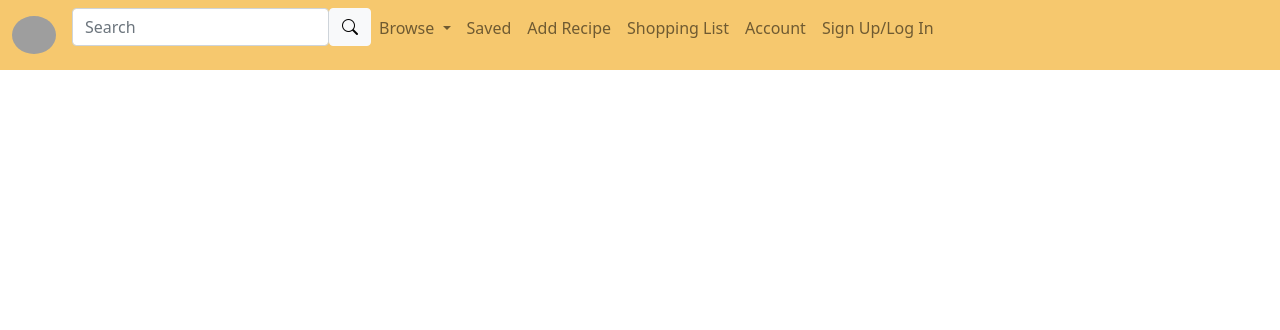
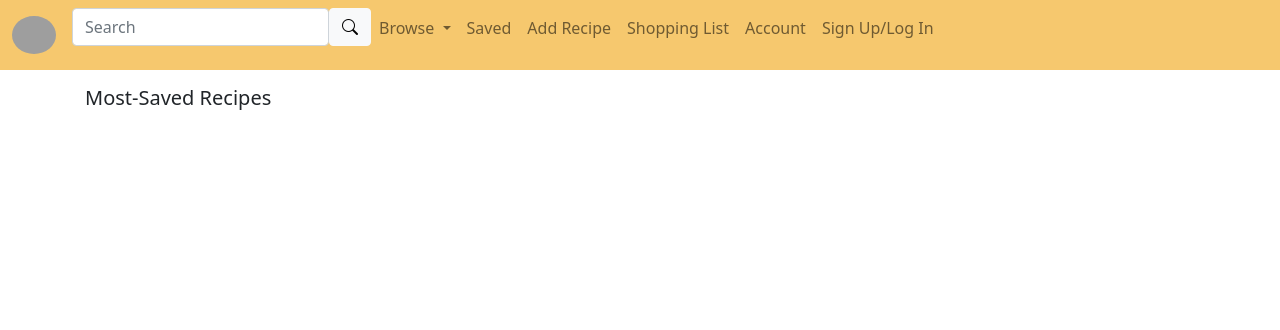
Before and after one commit to xena718/recipe_app_dev, a Flask app: page / in a window 1280 px wide. Shown: the top 330 px of the page. Run offline with Flask 2, Linux system fonts and the light colour scheme; the visitor is signed in with stand-in values (Sample User, id 1); data comes from the database, SQL or seed files in the repository; data that the repository does not hold is empty; grey boxes are pictures that could not be loaded.

Commit message:
update remove button icon

```diff
--- a/server.py
+++ b/server.py
@@ -168,7 +168,19 @@ def save_remove():
 
 @app.route("/remove", methods=["POST"])
 def remove_from_saved_recipes():
-    pass
+    #user must have logged in before user is routed to this route.
+    # user_email = session["logged_in_user_email"]
+    # user = crud.get_user_by_email(user_email)
+
+    recipe_id = request.json.get("recipeId")
+    recipe = crud.get_recipe_by_recipe_id(recipe_id)
+    saved_recipe_entry = crud.get_saved_recipe_by_recipe_id(recipe_id)
+
+    #delete the saved_recipe_entry
+    db.session.delete(saved_recipe_entry)
+    db.session.commit()
+
+    return "removed_from_saved"
 
 
 
@@ -359,9 +371,10 @@ def browse_recipes():
 def search():
     """obtain user search input, parse input, and return results"""
     input = request.form.get("search-input")
-
     matched_recipes =crud.search_recipes(input)
 
+    user_email = session["logged_in_user_email"]
+    current_user = crud.get_user_by_email(user_email)
     # # how to do partial search () e.g. title contains one or multipl words of the input
 
     # split input (if phrase) to words and then search each word against title, author, ingredient
@@ -369,7 +382,7 @@ def search():
 
     # present the results in what order?order by title
 
-    return render_template("search_output.html", search_returned_recipes=matched_recipes)
+    return render_template("search_output.html", current_user=current_user, search_returned_recipes=matched_recipes)
 
 @app.route("/cuisines")
 def display_cuisines_homepage():
--- a/static/css/recipe_app.css
+++ b/static/css/recipe_app.css
@@ -7,6 +7,13 @@
     margin-right:auto;
 
 }
+.text-above-recipe-cards{
+    padding-left:10px;
+    padding-right:10px;
+    margin-top: 1rem;
+    margin-bottom: 0.1rem;
+}
+
 /* overflow:auto solved the problem of .navbar div white space on the right end of page */
 .recipe-cards{
     margin-left:auto;
@@ -46,6 +53,9 @@
     /* border-radius: 50%; */
 }
 
+.no-underline{
+    text-decoration: none;
+}
 
 .recipe-img {
     border-radius: 0.25rem;
@@ -53,7 +63,7 @@
     /* padding: 0px; */
 }
 
-.save-remove-btn{
+.save-remove-btn, .remove-btn{
     display:flex;
     justify-content: center;
     align-items:center;
@@ -64,12 +74,12 @@
     border:0px;
 }
 
-.save-remove-btn:hover{
-    background-color: rgb(225, 225, 213);
+.save-remove-btn:hover,.remove-btn:hover{
+    background-color: rgb(207, 207, 199);
 }
 
-.bi-heart{
-    font-size:18px;
+.bi-heart, .bi-dash-circle{
+    font-size:17px;
     color:rgb(227, 33, 33);
 }
 .bi-heart-fill{
@@ -92,3 +102,6 @@
 .h5, h5 {
     font-size: 1rem;
 }
+h4{
+    font-size: 1.25rem;
+}
--- a/static/js/app_events.js
+++ b/static/js/app_events.js
@@ -49,17 +49,20 @@ for (const removeBtn of removeBtns){
             'Content-Type': 'application/json',
             },
     })
-    // the following code needs update.
-    .then(response => response.text())
-    .then(serverData => {
-        // const icon = btn.children[0] # this works, but only when icon is the first child.
-        const icon = btn.querySelector("i")
-        if (serverData === "just_saved"){
-            icon.classList.replace("bi-heart", "bi-heart-fill")
-        }else if (serverData === "removed_from_saved"){
-            icon.classList.replace("bi-heart-fill", "bi-heart")
-        }
-    });
+
+    removeBtn.closest(".recipe-card-div").remove();
+
+
+    // .then(response => response.text())
+    // .then(serverData => {
+    //     // const icon = btn.children[0] # this works, but only when icon is the first child.
+    //     const recipeCardDiv = removeBtn.closest(".recipe-card-div")
+    //     console.log(recipeCardDiv)
+    //     if (serverData === "removed_from_saved"){
+    //         recipeCardDiv.remove()
+    //     }
+
+    // });
 
     });
 
--- a/templates/homepage.html
+++ b/templates/homepage.html
@@ -3,11 +3,14 @@
 
 {% block body %}
 
+<div  class="text-above-recipe-cards">
+  <h4>Most-Saved Recipes</h4>
+</div>
 <div class="recipe-cards row">
   {% for recipe in recipes_cuisines %}
       <div class="col-xs-12 col-sm-6 col-md-6 col-lg-4 mt-3 recipe-card-div">
           <div class="card text-center bg-light recipe-card-content-div">
-            <a href="/recipe/{{recipe.recipe_id}}">
+            <a href="/recipe/{{recipe.recipe_id}}" class="no-underline">
               <img class="card-img-top img-circle recipe-img" src="{{ recipe.photo_url }}">
             </a>
             <!-- <div class="card-btn-div">
@@ -27,7 +30,7 @@
 
             <div class="card-body">
                 <div class="card-text">prep {{recipe.prep_time}} | cook {{recipe.cook_time}}</div>
-                <h5 class="card-title"><a href="/recipe/{{recipe.recipe_id}}">{{ recipe.title }}</a></h5>
+                <h5 class="card-title"><a href="/recipe/{{recipe.recipe_id}}" class="no-underline">{{ recipe.title }}</a></h5>
                 <div class="card-text">
                   {{ recipe.cuisine.name }}
                   {% for course in recipe.courses %}
```
Also changed, not shown: templates/saved_recipes.html (+3 -8 lines), templates/search_output.html (+33 -2 lines).
